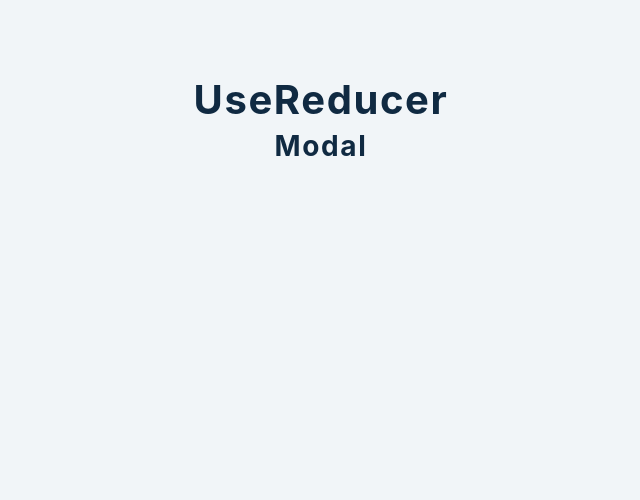
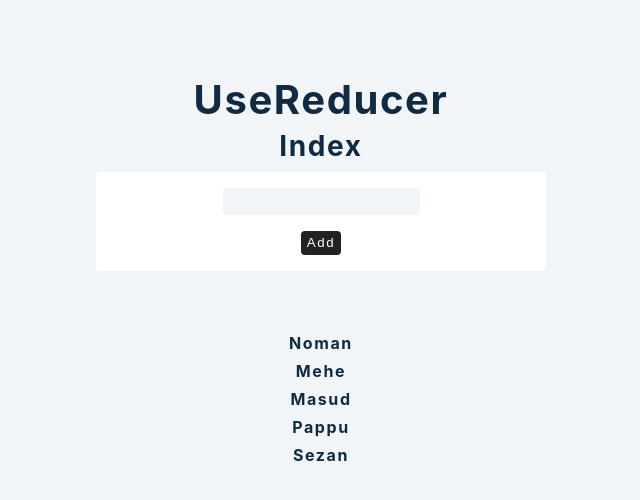
Before and after one commit to mnomanme/advanceReact, a React (Create React App) app: page / in a window 1280 px wide. Shown: the top 500 px of the page, without its empty margins (319-959 px from the left). Built offline with nearby package versions, Linux system fonts and the light colour scheme.

Commit message:
:rocket: useReducer state update

```diff
--- a/src/App.js
+++ b/src/App.js
@@ -1,10 +1,10 @@
-import { Modal } from './components/Modal';
+import Index from './components/Index';
 
 const App = () => {
 	return (
 		<div className="container">
 			<h2>useReducer</h2>
-			<Modal />
+			<Index />
 		</div>
 	);
 };
--- a/src/components/Index.js
+++ b/src/components/Index.js
@@ -1,11 +1,49 @@
-import React from 'react';
+import React, { useState } from 'react';
+import { data } from '../data';
+import Modal from './Modal';
 
-const index = () => {
+const Index = () => {
+	const [name, setName] = useState('');
+	const [people, setPeople] = useState(data);
+	const [showModal, setShowModal] = useState(false);
+
+	const handleSubmit = (e) => {
+		e.preventDefault();
+
+		if (name) {
+			setShowModal(true);
+			setPeople([...people, { id: new Date().getTime().toString(), name }]);
+			setName('');
+		} else {
+			setShowModal(true);
+		}
+	};
+
 	return (
 		<>
 			<h3>index</h3>
+			{showModal && <Modal />}
+			<form onSubmit={handleSubmit} className="form">
+				<div>
+					<input
+						type="text"
+						value={name}
+						onChange={(e) => setName(e.target.value)}
+					/>
+				</div>
+				<button type="submit">add</button>
+			</form>
+
+			{people.map((person) => {
+				const { id, name } = person;
+				return (
+					<div key={id}>
+						<h4>{name}</h4>
+					</div>
+				);
+			})}
 		</>
 	);
 };
 
-export default index;
+export default Index;
--- a/src/components/Modal.js
+++ b/src/components/Modal.js
@@ -1,9 +1,11 @@
 import React from 'react';
 
-export const Modal = () => {
+const Modal = () => {
 	return (
 		<>
-			<h3>modal</h3>
+			<h5>modal</h5>
 		</>
 	);
 };
+
+export default Modal;
--- /dev/null
+++ b/src/data.js
@@ -0,0 +1,27 @@
+export const data = [
+	{
+		id: 1,
+		name: 'Noman',
+		age: 26,
+	},
+	{
+		id: 2,
+		name: 'Mehe',
+		age: 22,
+	},
+	{
+		id: 3,
+		name: 'Masud',
+		age: 27,
+	},
+	{
+		id: 4,
+		name: 'Pappu',
+		age: 23,
+	},
+	{
+		id: 5,
+		name: 'Sezan',
+		age: 24,
+	},
+];
```
